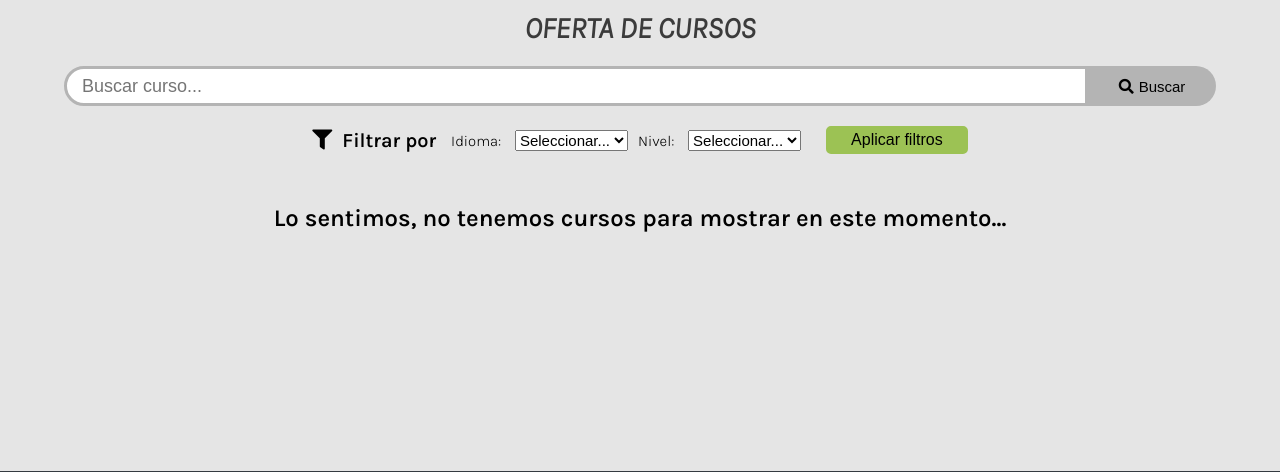
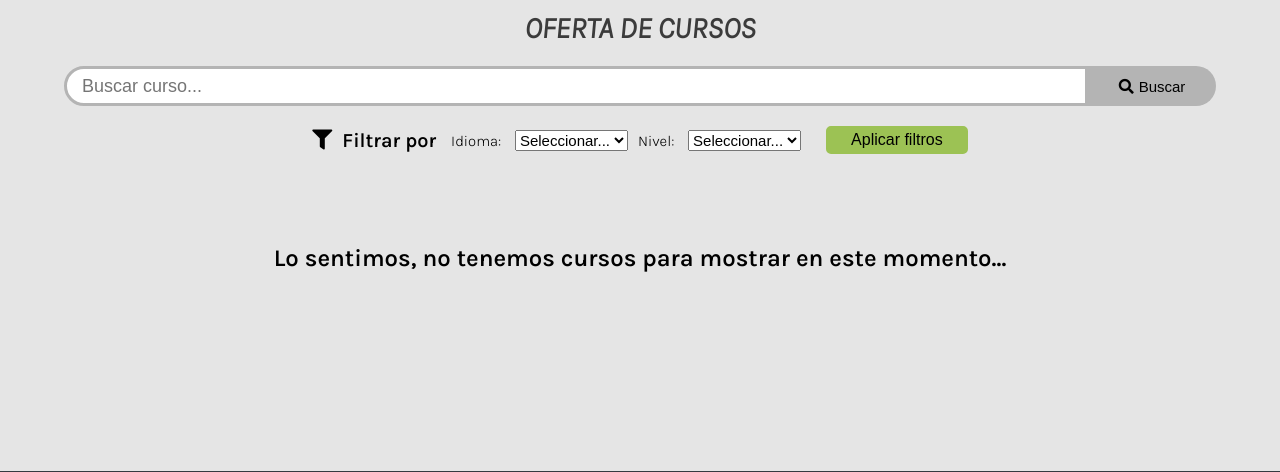
Before and after one commit to Solcii/DinoTalk, a Django app: page /cursos/ in a window 1280 px wide. Shown: the part 80-552 px from the top of the page. Run offline with Django 3.2, Linux system fonts and the light colour scheme; data that the repository does not hold is empty; some libraries are stand-ins or nearby versions.

Commit message:
espaciado no cursos

```diff
--- a/static/css/cursos.css
+++ b/static/css/cursos.css
@@ -121,7 +121,7 @@
 }
 
 .no-cursos {
-    margin: 3rem;
+    margin: 7rem 2rem;
 }
 
 .inscripciones-abiertas {
```
